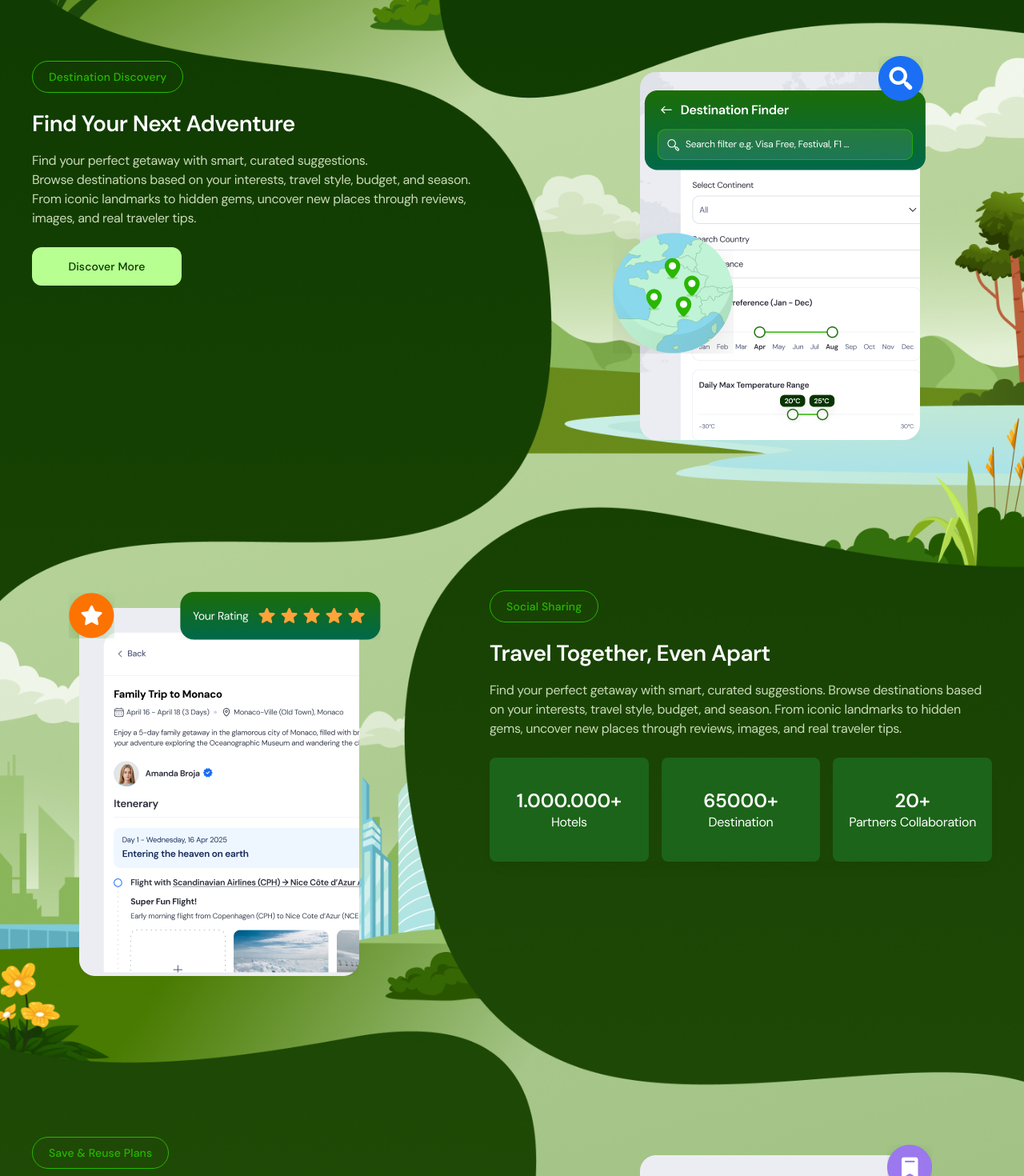
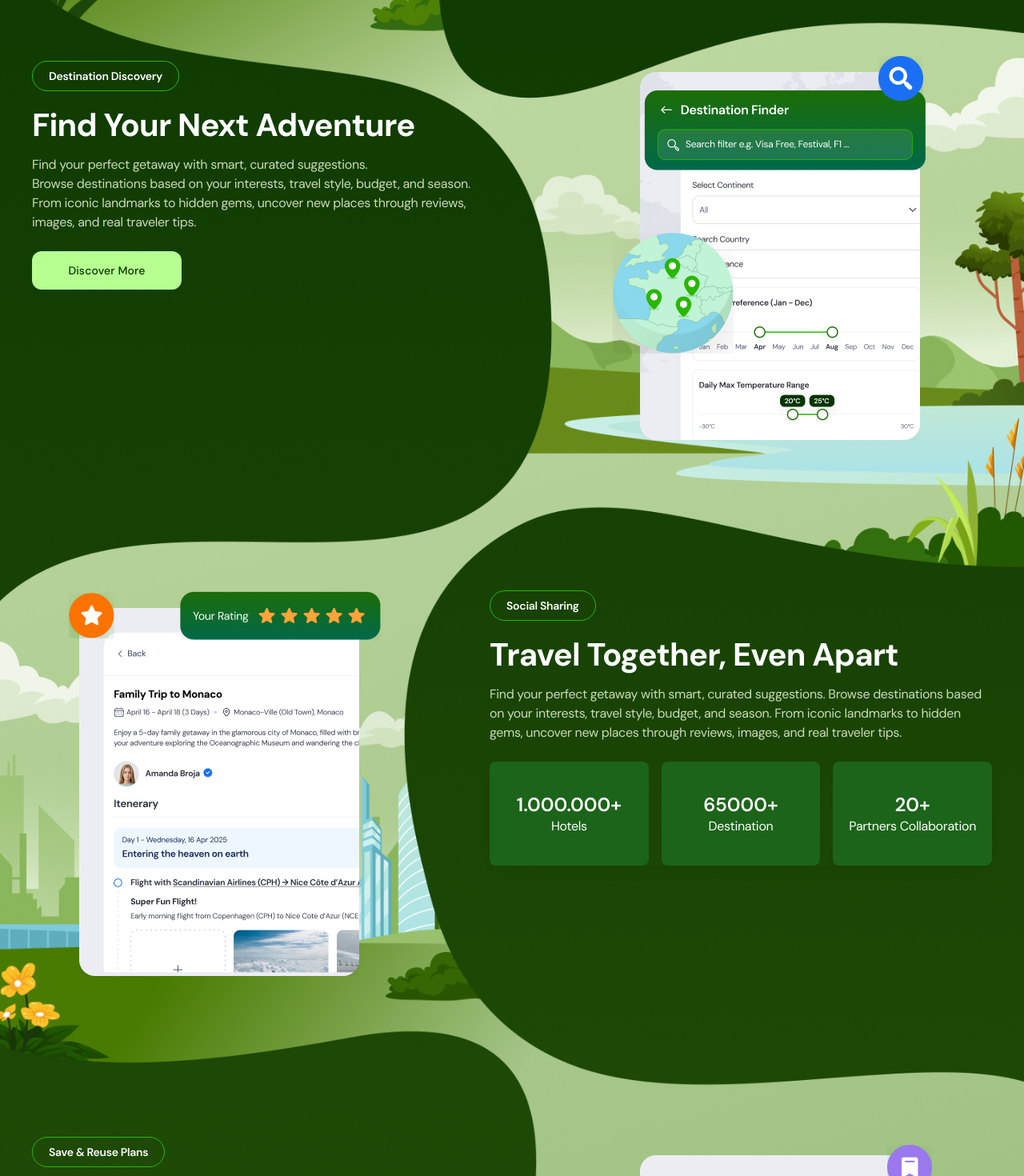
Before and after one commit to rizalsenja/trip-tales, a React (Vite) app: page / in a window 1280 px wide. Shown: the part 2280-3750 px from the top of the page at 80% size. Built offline with nearby package versions, Linux system fonts and the light colour scheme.

Commit message:
edit class button on width 390, and lg.
edit title in lg.

edit padding in content1, content2, content3, content4, in xl. and edit padding content3, content4 in 1600px 1920px

```diff
--- a/src/components/plan/Plan.module.scss
+++ b/src/components/plan/Plan.module.scss
@@ -1,5 +1,4 @@
 @use '@scss/globals' as *;
-
 
 .plan {
     padding: 60px 0px;
@@ -150,6 +149,15 @@
         button {
             padding: 8px 20px;
         }
+
+        .button__top {
+            font-style: normal;
+            font-weight: 600;
+            font-size: 14px;
+            line-height: 20px;
+            letter-spacing: -0.02em;
+            color: $white;
+        }
     }
 
     &__content2 {
@@ -158,6 +166,15 @@
 
         button {
             padding: 8px 20px;
+        }
+
+        .button__top {
+            font-style: normal;
+            font-weight: 600;
+            font-size: 12px;
+            line-height: 16px;
+            letter-spacing: -0.02em;
+            color: $white;
         }
     }
 
@@ -168,6 +185,15 @@
         button {
             padding: 8px 20px;
         }
+
+        .button__top {
+            font-style: normal;
+            font-weight: 600;
+            font-size: 12px;
+            line-height: 16px;
+            letter-spacing: -0.02em;
+            color: $white;
+        }
     }
 
     &__content4 {
@@ -176,6 +202,15 @@
 
         button {
             padding: 8px 20px;
+        }
+
+        .button__top {
+            font-style: normal;
+            font-weight: 600;
+            font-size: 12px;
+            line-height: 16px;
+            letter-spacing: -0.02em;
+            color: #CCDBB7;
         }
     }
 
@@ -199,6 +234,7 @@
     }
 
     &__desc {
+        font-style: normal;
         font-weight: 400;
         font-size: 16px;
         line-height: 24px;
@@ -404,8 +440,7 @@
     }
 }
 
-
-@media (min-width: 768px) {
+@media (min-width: $md-max) {
 
     .plan {
         &__pattern {
@@ -444,10 +479,7 @@
     }
 }
 
-
-
-
-@media (min-width: 1024px) {
+@media (min-width: $lg-max) {
 
     .plan {
 
@@ -515,16 +547,51 @@
         &__content2 {
             width: 100%;
             padding: 0px 40px;
+
+            .button__top {
+                font-style: normal;
+                font-weight: 600;
+                font-size: 14px;
+                line-height: 20px;
+                letter-spacing: -0.02em;
+                color: $white;
+            }
         }
 
         &__content3 {
             width: 120%;
             padding: 0px 40px;
+
+            .button__top {
+                font-style: normal;
+                font-weight: 600;
+                font-size: 14px;
+                line-height: 20px;
+                letter-spacing: -0.02em;
+                color: $white;
+            }
         }
 
         &__content4 {
             width: 100%;
             padding: 0px 40px;
+
+            .button__top {
+                font-style: normal;
+                font-weight: 600;
+                font-size: 14px;
+                line-height: 20px;
+                letter-spacing: -0.02em;
+                color: $white;
+            }
+        }
+
+        &__title {
+            font-style: normal;
+            font-weight: 700;
+            font-size: 40px;
+            line-height: 44px;
+            letter-spacing: -0.02em;
         }
 
         &__background {
@@ -558,8 +625,7 @@
 
 }
 
-
-@media (min-width: $xl) {
+@media (min-width: $xl-max) {
 
     .plan {
 
@@ -595,22 +661,50 @@
 
         &__content1 {
             width: 100%;
+            // padding: 0px 140px;
+            padding: 140px 70px 0px 70px;
         }
 
         &__content2 {
             width: 100%;
+            // padding: 0px 120px;
+            padding: 0px 60px 0px 120px;
         }
 
         &__content3 {
             width: 100%;
-            padding: 65px 40px;
+            // padding: 65px 40px;
+            padding: 80px 90px 0px 50px;
 
+            @media (min-width: 1599.98px) {
+                padding: 140px 90px 0px 50px;
+            }
+
+            @media (min-width: 1599.98px) {
+                padding: 200px 90px 0px 50px;
+            }
         }
 
         &__content4 {
             width: 100%;
-            padding: 65px 40px;
+            // padding: 65px 40px;
+            padding: 65px 100px 0px 120px;
 
+            @media (min-width: 1599.98px) {
+                padding: 140px 90px 0px 50px;
+            }
+
+            @media (min-width: 1599.98px) {
+                padding: 200px 90px 0px 50px;
+            }
+        }
+
+        &__title {
+            font-style: normal;
+            font-weight: 700;
+            font-size: 44px;
+            line-height: 50px;
+            letter-spacing: -0.02em;
         }
 
 
```
